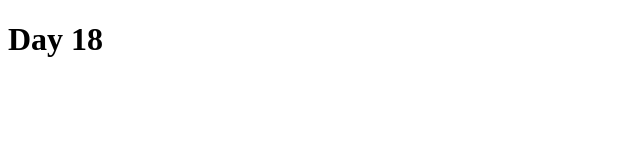
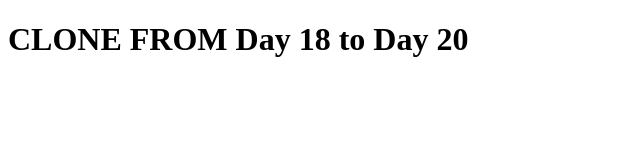
Before and after one commit to chiiaaruan/batch-5-day-18, a plain HTML site: page index.html in a window 1280 px wide. Shown: the whole page, without its empty margins (0-640 px from the left). Drawn offline with Linux system fonts and the light colour scheme.

Commit message:
update heading index html

```diff
--- a/index.html
+++ b/index.html
@@ -7,6 +7,6 @@
     <title>Document</title>
 </head>
 <body>
-    <h1>Day 18</h1>
+    <h1>CLONE FROM Day 18 to Day 20</h1>
 </body>
 </html>
```
